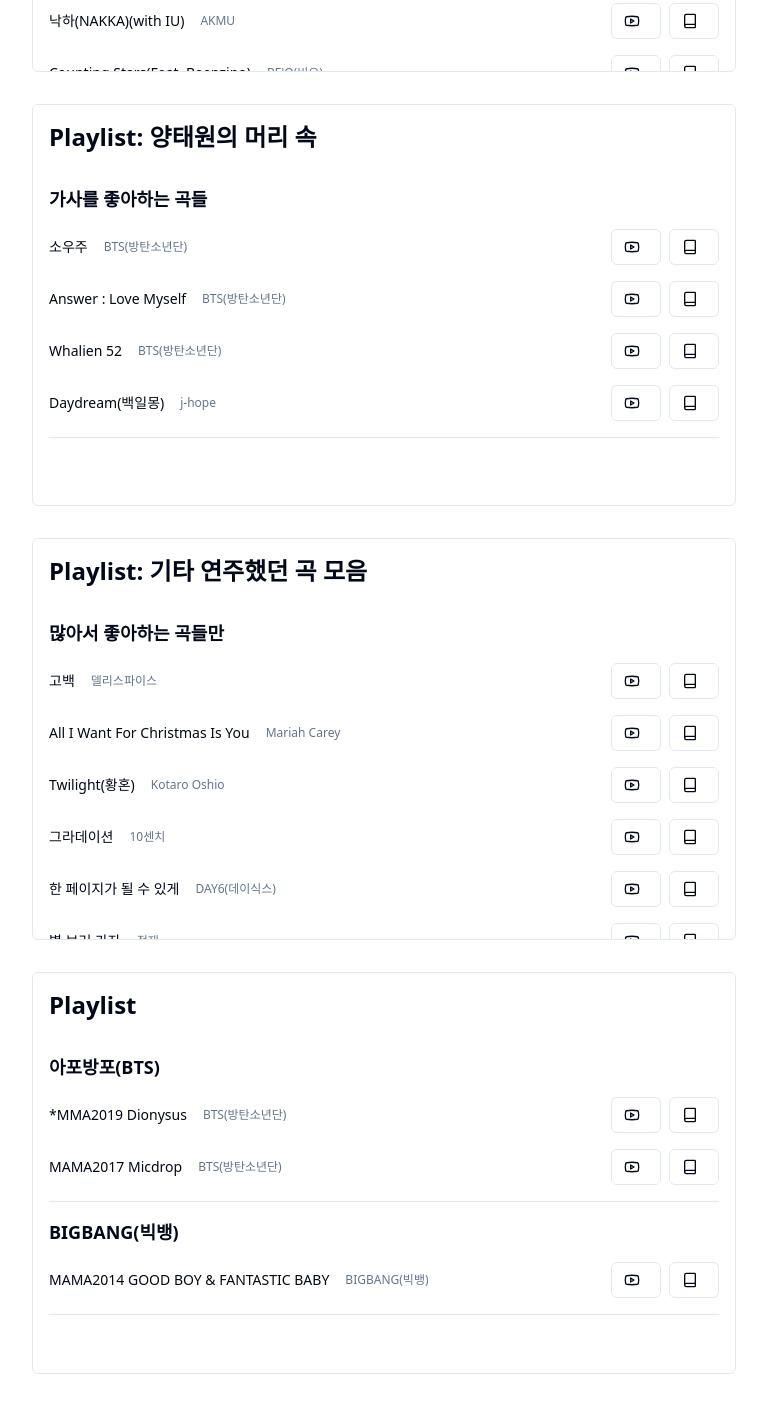
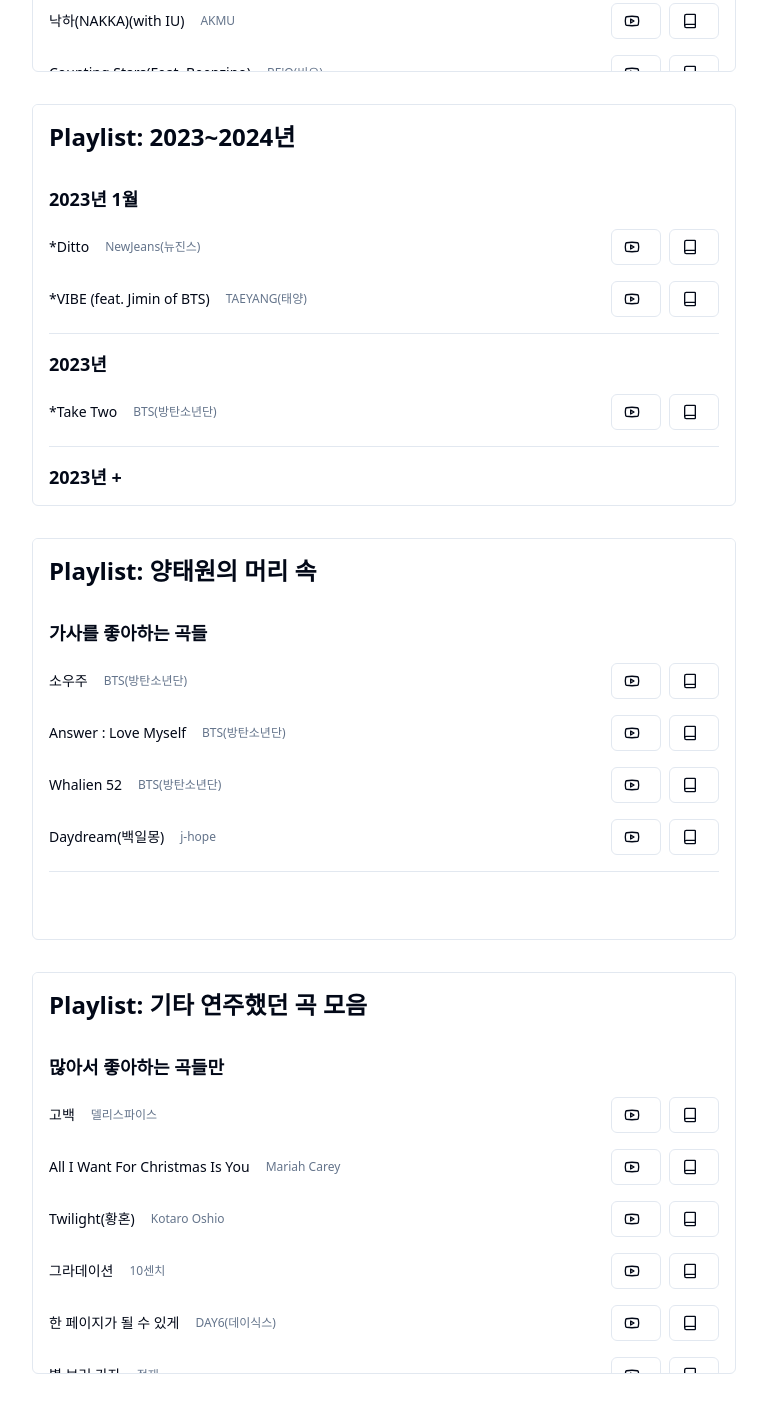
Before and after one commit to w1n-code/MusicPlaylist, a Next.js app: page / in a window 1280 px wide. Shown: the part 860-2266 px from the top of the page, without its empty margins (256-1023 px from the left). Built offline with nearby package versions, Linux system fonts and the light colour scheme.

Commit message:
Update page.tsx

```diff
--- a/app/page.tsx
+++ b/app/page.tsx
@@ -5,10 +5,11 @@
     <main className="min-h-screen p-4 sm:p-8 md:p-16 lg:p-24">
       <PlaylistComponent playlistId="2017-2020" title="Playlist: 2017~2020년" />
       <PlaylistComponent playlistId="2021-2022" title="Playlist: 2021~2022년" />
-      <PlaylistComponent playlistId="2023-2024" title="Playlist: 2023~2024년" />
+      <PlaylistComponent playlistId="2023~2024" title="Playlist: 2023~2024년" />
       <PlaylistComponent playlistId="양태원의 머리 속" title="Playlist: 양태원의 머리 속" />
       <PlaylistComponent playlistId="기타" title="Playlist: 기타 연주했던 곡 모음" />
-      <PlaylistComponent playlistId="나머지" title="Playlist" />
+      <PlaylistComponent playlistId="나머지" title="방탄, 빅뱅, 자이언티, 잔나비, 장기하" />
+      <PlaylistComponent playlistId="팝송" title="Playlist: POP" />
     </main>
   )
 }
```
